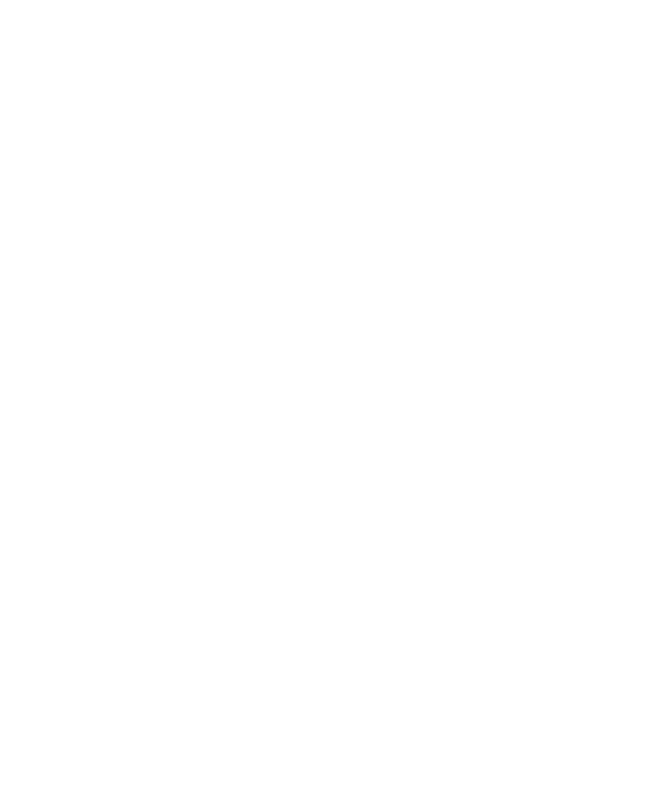
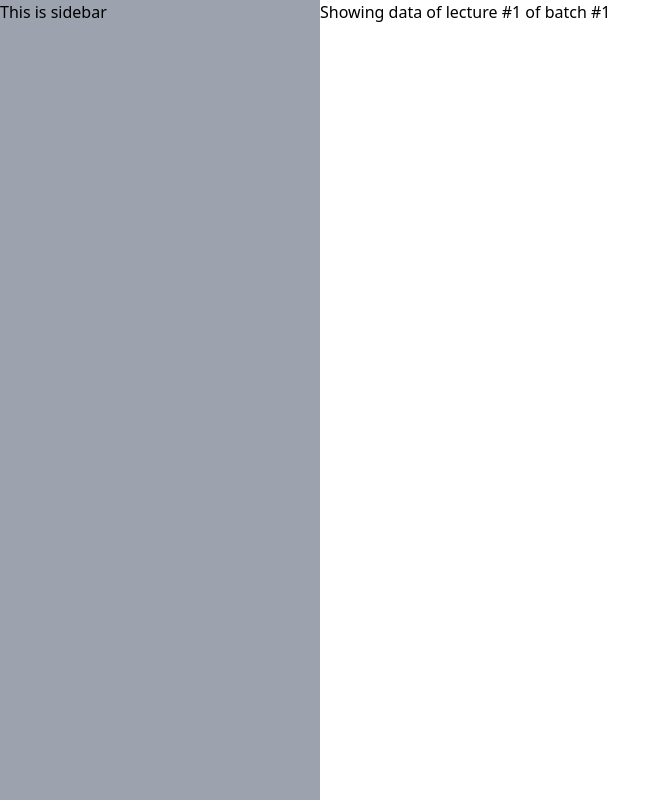
Before and after one commit to RiteshYadav7/devslane_project, a React (Create React App) app: page /batch/1/lecture/1 in a window 1280 px wide. Shown: the whole page, without its empty margins (0-670 px from the left). Built offline with nearby package versions, Linux system fonts and the light colour scheme.

Commit message:
added more components

```diff
--- a/src/App.tsx
+++ b/src/App.tsx
@@ -1,11 +1,9 @@
-import React from 'react';
-import { BrowserRouter, Redirect, Route, Switch } from 'react-router-dom';
-import './App.css';
-import DashboardPage from './pages/Dashboard.page';
-import LoginPage from './pages/Login.page';
-import RecordingsPage from './pages/Recordings.page';
-import SignupPage from './pages/Signup.page';
-
+import React from "react";
+import { BrowserRouter, Redirect, Route, Switch } from "react-router-dom";
+import "./App.css";
+import AuthPage from "./pages/Auth.page";
+import AppContainerPage from "./pages/AppContainer.page";
+import NotFoundPage from "./pages/NotFound.page";
 
 function App() {
   return (
@@ -14,17 +12,14 @@ function App() {
           <Route path="/" exact>
             <Redirect to="/login"></Redirect>
           </Route>
-          <Route path="/login">
-            <LoginPage></LoginPage>
+          <Route path={["/login", "/signup"]} exact>
+            <AuthPage />
           </Route>
-          <Route path="/signup">
-            <SignupPage></SignupPage>
+          <Route path={["/dashboard", "/recordings", "/batch/:batchNumber/lecture/:lectureNumber"]} exact>
+            <AppContainerPage />
           </Route>
-          <Route path="/dashboard">
-            <DashboardPage></DashboardPage>
-          </Route>
-          <Route path="/recordings">
-            <RecordingsPage></RecordingsPage>
+          <Route>
+            <NotFoundPage />
           </Route>
       </Switch>
     </BrowserRouter>
--- /dev/null
+++ b/src/components/AuthHero.tsx
@@ -0,0 +1,14 @@
+import React from "react";
+
+interface Props {}
+
+const AuthHero: React.FC<Props> = (props) => {
+
+    return(
+        <div className="w-1/2 h-screen text-white bg-black">Logo will go here</div>
+    );
+};
+
+AuthHero.defaultProps = {};
+
+export default React.memo(AuthHero);
--- /dev/null
+++ b/src/components/Sidebar.tsx
@@ -0,0 +1,14 @@
+import React from "react";
+
+interface Props {}
+
+const Sidebar: React.FC<Props> = (props) => {
+
+    return(
+        <div className="h-screen bg-gray-400 w-80">This is sidebar</div>
+    );
+};
+
+Sidebar.defaultProps = {};
+
+export default React.memo(Sidebar);
--- /dev/null
+++ b/src/pages/AppContainer.page.tsx
@@ -0,0 +1,33 @@
+import React from "react";
+import { Route, Switch } from "react-router-dom";
+import Sidebar from "../components/Sidebar";
+import DashboardPage from "./Dashboard.page";
+import LecturePage from "./Lecture.page";
+import LoginPage from "./Login.page";
+import RecordingsPage from "./Recordings.page";
+import SignupPage from "./Signup.page";
+
+interface Props {}
+
+const AppContainer: React.FC<Props> = (props) => {
+  return (
+    <div className="flex flex-row">
+      <Sidebar></Sidebar>
+      <Switch>
+        <Route path="/dashboard">
+          <DashboardPage></DashboardPage>
+        </Route>
+        <Route path="/recordings">
+          <RecordingsPage></RecordingsPage>
+        </Route>
+        <Route path="/batch/:batchNumber/lecture/:lectureNumber">
+            <LecturePage />
+        </Route>
+      </Switch>
+    </div>
+  );
+};
+
+AppContainer.defaultProps = {};
+
+export default React.memo(AppContainer);
--- /dev/null
+++ b/src/pages/Auth.page.tsx
@@ -0,0 +1,27 @@
+import React from "react";
+import { Route, Switch } from "react-router-dom";
+import AuthHero from "../components/AuthHero";
+import LoginPage from "./Login.page";
+import SignupPage from "./Signup.page";
+
+interface Props {}
+
+const Auth: React.FC<Props> = (props) => {
+  return (
+    <div className="flex flex-row justify-between">
+      <Switch>
+        <Route path="/login">
+          <LoginPage></LoginPage>
+        </Route>
+        <Route path="/signup">
+          <SignupPage></SignupPage>
+        </Route>
+      </Switch>
+      <AuthHero></AuthHero>
+    </div>
+  );
+};
+
+Auth.defaultProps = {};
+
+export default React.memo(Auth);
--- /dev/null
+++ b/src/pages/Lecture.page.tsx
@@ -0,0 +1,19 @@
+import React from "react";
+import { useParams } from "react-router-dom";
+
+interface Props {}
+
+const Lecture: React.FC<Props> = (props) => {
+
+    const {lectureNumber, batchNumber} = useParams<any>();
+
+    return(
+        <div>
+            Showing data of lecture #{lectureNumber} of batch #{batchNumber}
+        </div>
+    );
+};
+
+Lecture.defaultProps = {};
+
+export default React.memo(Lecture);
--- /dev/null
+++ b/src/pages/NotFound.page.tsx
@@ -0,0 +1,16 @@
+import React from "react";
+
+interface Props {}
+
+const NotFound: React.FC<Props> = (props) => {
+
+    return(
+        <div className="bg-green-500 h-screen w-screen">
+            Page not found
+        </div>
+    );
+};
+
+NotFound.defaultProps = {};
+
+export default React.memo(NotFound);
```
Also changed, not shown: src/pages/Login.page.tsx (+8 -10 lines).
